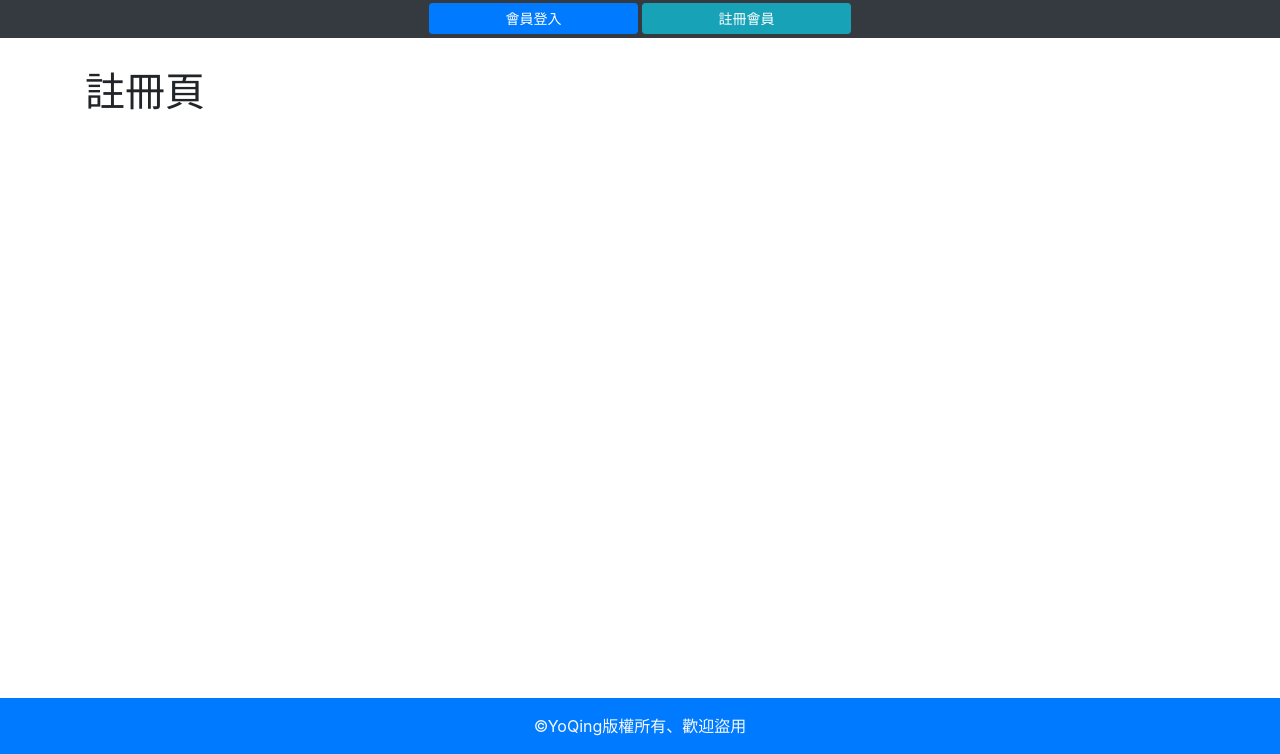
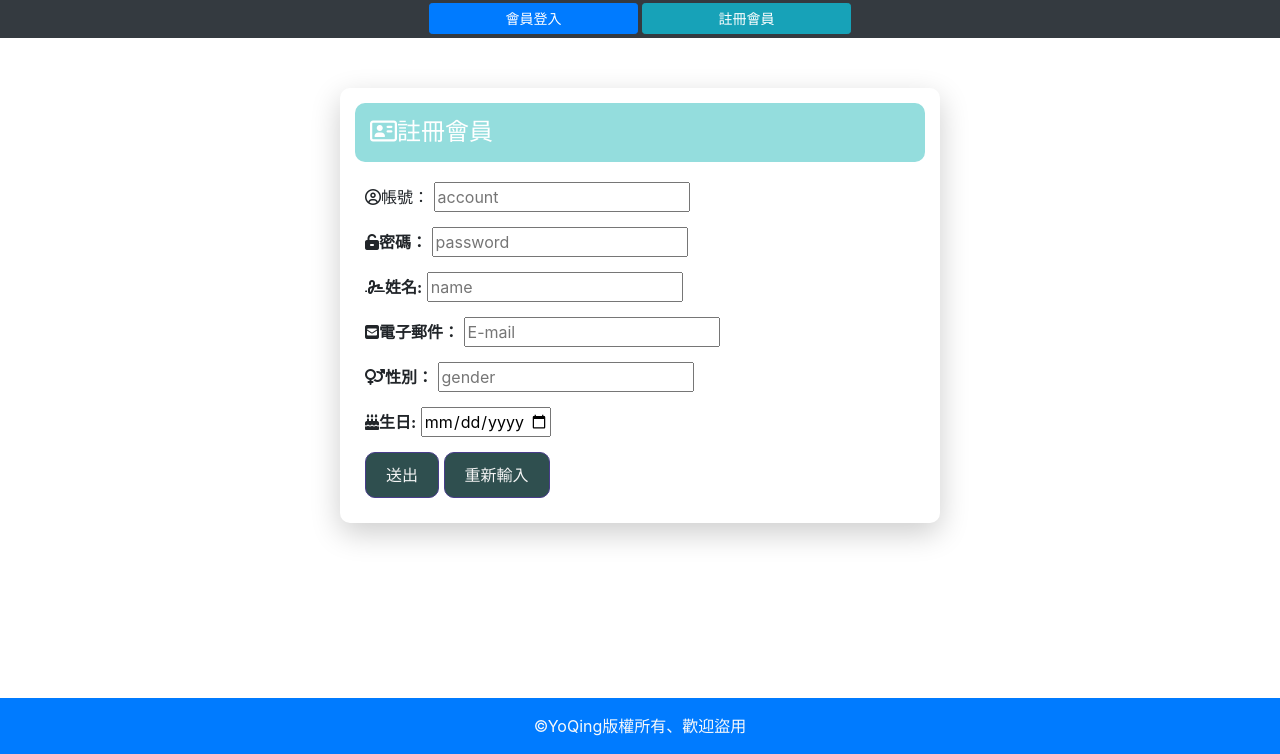
Before and after one commit to yo76317/php_polling-yo76317, a PHP site: page /index.php?do=reg in a window 1280 px wide. Shown: the part 214-968 px from the top of the page. Run offline with PHP 8.4, Linux system fonts and the light colour scheme; some libraries are stand-ins or nearby versions.

Commit message:
會員系統建立(登入,註冊) 1.登入頁跟api處理傳的值比對資料表帳號密碼並導向網頁。 2.註冊頁跟api處理傳的值輸入到資料表。

```diff
--- a/api/new_subject.php
+++ b/api/new_subject.php
@@ -1,5 +1,5 @@
 <?php
-include_once "db.php";
+include_once "../db.php";
 
 $topic=['topic'=>$_POST['subject']];
 insert('topics',$topic);
--- /dev/null
+++ b/api/reg.php
@@ -0,0 +1,4 @@
+<?php include_once "../db.php";
+insert('users',$_POST);
+to("../index.php");
+?>
--- a/backend/add_subject_form.php
+++ b/backend/add_subject_form.php
@@ -1,7 +1,7 @@
-<h2 class="text-center font-weight-bold">新增問卷</h2>
+<h2 class="text-center font-weight-bold">新增投票</h2>
 
 <form action="../api/new_subject.php" method='post' class='col-6 m-auto'>
-    <label>問卷主題: <input type="text" name="subject"></label>
+    <label>投票主題: <input type="text" name="subject"></label>
     <div>
         <input type="submit" value="送出">
     </div>
--- a/backend/index.php
+++ b/backend/index.php
@@ -10,7 +10,7 @@ include_once "../db.php";
     <meta name="viewport" content="width=device-width, initial-scale=1.0">
     <title>投票系統</title>
     <link rel="stylesheet" href="https://maxcdn.bootstrapcdn.com/bootstrap/4.5.2/css/bootstrap.min.css">
-    <link rel="stylesheet" href="">
+    <link rel="stylesheet" href="../style/style.css">
     <style>
 .container{
 min-height: 600px;
--- a/backend/manage_vote.php
+++ b/backend/manage_vote.php
@@ -1,6 +1,6 @@
 <h2>列出所有的問題-後台
     <a class="btn btn-outline-danger float-right" href="?do=add_subject_form">
-        新增問卷
+        新增投票
     </a>
 </h2>
 
--- a/frontend/reg.php
+++ b/frontend/reg.php
@@ -1 +1,49 @@
-<h1>註冊頁</h1>
+<div class="form-box">
+    <div class="form-header">
+        <h2 class="form-header-title">
+            <i class="far fa-address-card"></i>註冊會員
+        </h2>
+    </div>
+
+    <!-- 表格主體 -->
+    <form action="./api/reg.php" class="form-body" method="post" id="regForm">
+
+        <div class="form-group">
+            <label for="account"><i class="far fa-user-circle">帳號：</i></label>
+            <input type="text" name="account" id="account" placeholder="account">
+        </div>
+
+        <div class="form-group">
+            <label for="password"><i class="fas fa-unlock-alt">密碼：</i></label>
+            <input type="password" name="password" id="password" placeholder="password">
+        </div>
+
+         <div class="form-group">
+            <label for="name"><i class="fas fa-signature">姓名:</i></label>
+            <input type="text" name="name" id="name" placeholder="name">
+         </div>
+
+         <div class="form-group">
+            <label for="email"><i class="fas fa-envelope-square">電子郵件：</i></label>
+            <input type="text" name="email" id="email" placeholder="E-mail">
+        </div>
+
+         <div class="form-group">
+            <label for="gender"><i class="fas fa-venus-mars">性別：</i></label>
+            <input type="text" name="gender" id="gender" placeholder="gender">
+        </div>
+
+        <!-- 設定最小日期1900-01-01到最大2022-01-01 -->
+        <div class="form-group">
+            <label for="birthday"><i class="fas fa-birthday-cake">生日:</i></label>
+            <input type="date" id="birthday" name="birthday" min="1900-01-01" max="2022-01-01">
+         </div>
+
+         <div class="form-group">
+            <button class="submit-btn" typ="submit">送出</button>
+            <button class="submit-btn" typ="result">重新輸入</button>
+         </div>
+      </form>
+   </div>
+
+   <script src="https://kit.fontawesome.com/ab96302682.js" crossorigin="anonymous"></script>
--- a/index.php
+++ b/index.php
@@ -10,7 +10,7 @@ include_once "./db.php";
     <meta name="viewport" content="width=device-width, initial-scale=1.0">
     <title>投票系統</title>
     <link rel="stylesheet" href="https://maxcdn.bootstrapcdn.com/bootstrap/4.5.2/css/bootstrap.min.css">
-    <link rel="stylesheet" href="">
+    <link rel="stylesheet" href="./style/style.css">
     <style>
 .container{
 min-height: 600px;
@@ -62,8 +62,8 @@ margin: 30px auto;
     <div class="row">
         <nav class="col bg-dark">
         <div class="align-middle text-center">
-            <a class="col-2 btn btn-sm btn-primary my-1" href="">會員登入</a>
-            <a class="col-2 btn btn-sm btn-info my-1" href="">註冊會員</a>
+            <a class="col-2 btn btn-sm btn-primary my-1" href="?do=login">會員登入</a>
+            <a class="col-2 btn btn-sm btn-info my-1" href="?do=reg">註冊會員</a>
         </div>
     </div>
 </div><!-- 導覽 END -->
--- /dev/null
+++ b/logout.php
@@ -0,0 +1,4 @@
+<?php include_once "./db.php";
+unset($_SESSION['user']);
+to("index.php");
+?>
--- /dev/null
+++ b/style/style.css
@@ -0,0 +1,48 @@
+.form-box{
+    max-width: 600px;
+    margin: 20px auto;
+    border-radius: 10px;
+    box-shadow: 0 10px 30px rgba(0,0,0,.2);
+    overflow: hidden;
+    padding: 15px;
+}
+
+.form-header {
+    border-radius:10px;
+    background-color: rgb(148, 221, 221);
+    color: rgb(255, 255, 255);
+    padding: 15px 15px;
+    margin-bottom:20px;
+}
+
+.form-header-title {
+    font-size: 24px;
+    margin: 0px;
+}
+.form-body{
+    padding:0px 10px;
+ }
+
+ .form-group{
+    margin-bottom:10px;
+ }
+
+ .form-control{
+     display:block;
+     border-radius: 10px;
+     width:100%;
+     padding:10px 10px;
+    line-height:1.5;
+    color:darkslateblue;
+    background-color:whitesmoke;
+    border:1px solid whitesmoke;
+
+}
+
+.submit-btn{
+    background-color: darkslategrey;
+    border: 1px solid darkslateblue;
+    color:whitesmoke;
+    padding:10px 20px;
+    border-radius:10px;
+}
```
Also changed, not shown: api/check_login.php (added, +18 -0 lines), frontend/login.php (+20 -1 lines).
